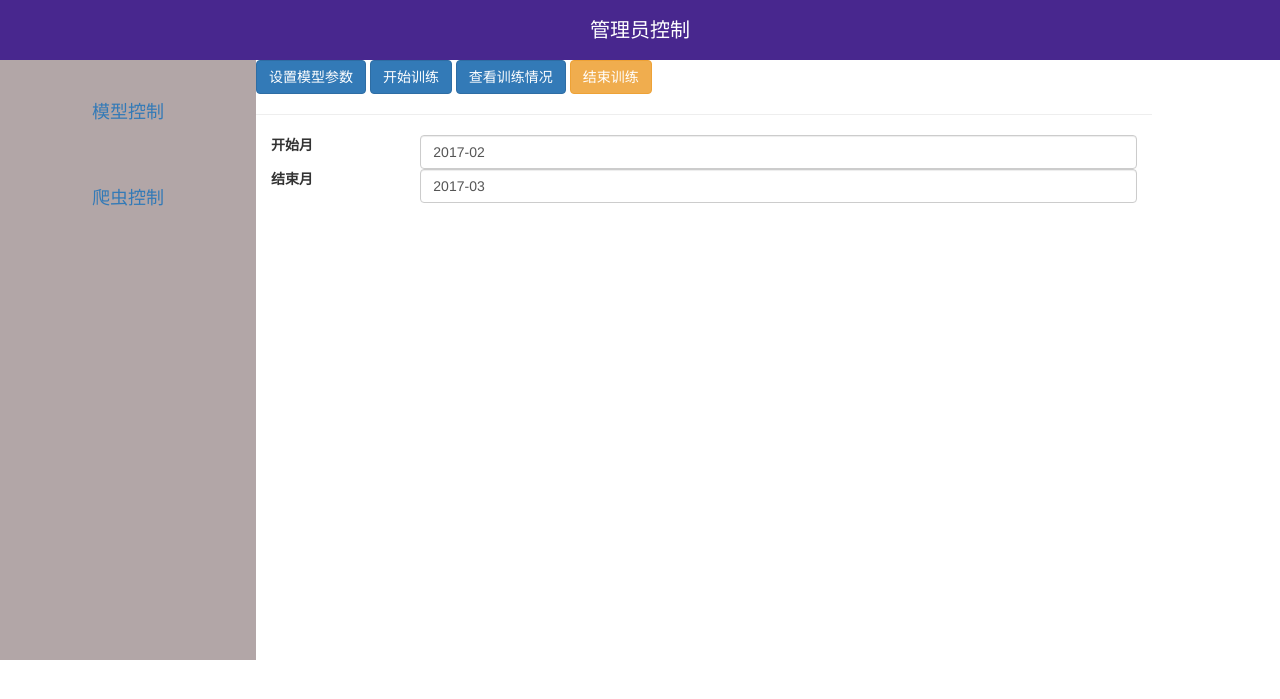
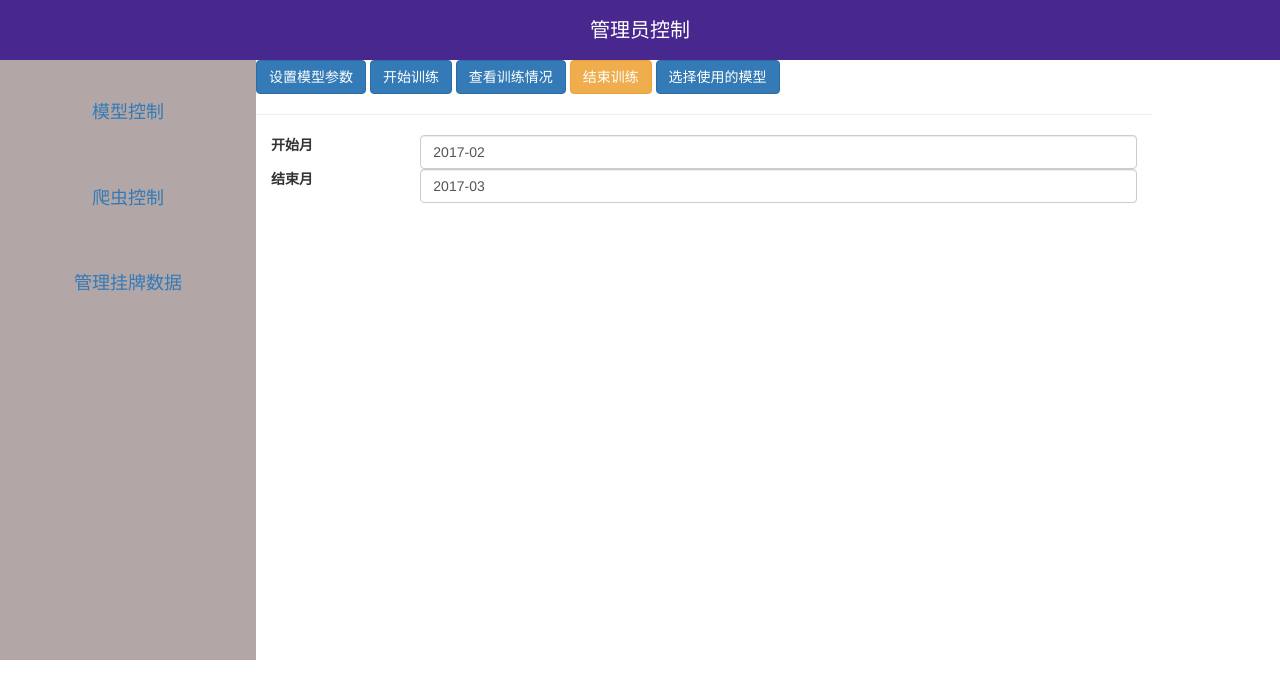
Before and after one commit to dddwj/evaluation-system, a Django app: page /admin_model.html in a window 1280 px wide. Shown: the top 699 px of the page. Run offline with Django 3.2, Linux system fonts and the light colour scheme; some libraries are stand-ins or nearby versions.

Commit message:
增加按钮

```diff
--- a/templates/evaluate/admin.html
+++ b/templates/evaluate/admin.html
@@ -56,6 +56,7 @@
     <div class="left">
         <div class="left-item"><a href="admin_model.html">模型控制</a> </div>
         <div class="left-item"><a href="admin_spider.html">爬虫控制</a> </div>
+        <div class="left-item"><a href="admin_house.html">管理挂牌数据</a></div>
     </div>
     <div class="content">
         {% block  content%}
--- a/templates/evaluate/admin_model.html
+++ b/templates/evaluate/admin_model.html
@@ -4,6 +4,7 @@
     <button id="startTraining" class="btn btn-primary">开始训练</button>
     <button id="logTraining" class="btn btn-primary">查看训练情况</button>
     <button id="endTraining" class="btn btn-warning">结束训练</button>
+    <button id="chooseModelBtn" class="btn btn-primary">选择使用的模型</button>
     <hr>
         <div class="form-group">
             <label for="startMonth" class="col-sm-2 control-label">开始月</label>
```
